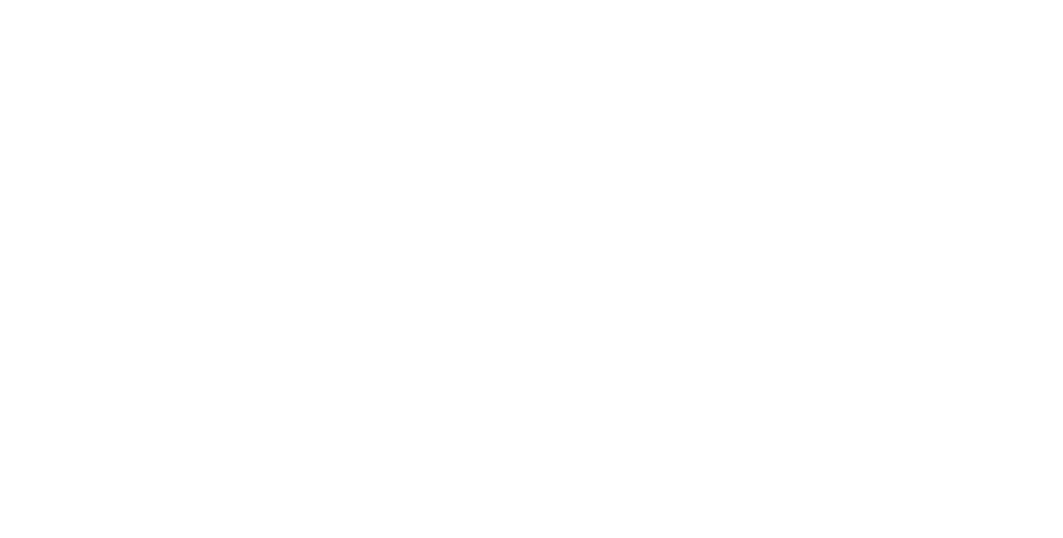
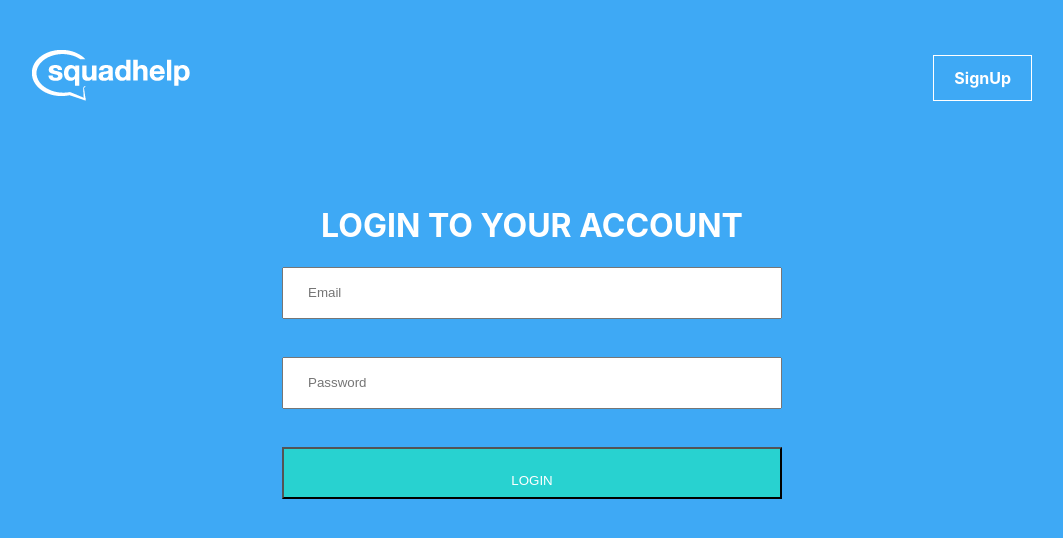
Before and after one commit to RomanSeveryn/form-react, a React (Create React App) app: page / in a window 1280 px wide. Shown: the top 538 px of the page, without its empty margins (108-1171 px from the left). Built offline with nearby package versions, Linux system fonts and the light colour scheme.

Commit message:
Add style for PageSignIn

```diff
--- a/src/App.js
+++ b/src/App.js
@@ -10,7 +10,7 @@
     <BrowserRouter>
       <Switch>
         {/* <Route path='/sign-up' component={} /> */}
-        <Route exact path='/signIn' component={SignInPage} />
+        <Route exact path={['/', '/signIn']} component={SignInPage} />
         <Route path='/signUp' component={SignUpPage} />
       </Switch>
     </BrowserRouter>
--- a/src/components/HeaderSignIn/HeaderSignIn.module.scss
+++ b/src/components/HeaderSignIn/HeaderSignIn.module.scss
@@ -4,8 +4,7 @@
   justify-content: space-between;
   align-items: center;
   max-width: 1200px;
-  height: 130px;
-  background-color: coral;
+  min-width: 1000px;
 }
 
 .linkHeaderSignIn {
@@ -15,3 +14,9 @@
   font-weight: 700;
   text-decoration: none;
 }
+
+
+
+.padding {
+  padding-top: 50px;
+}
--- a/src/components/HeaderSignIn/index.jsx
+++ b/src/components/HeaderSignIn/index.jsx
@@ -6,10 +6,10 @@
 const HeaderSignIn = () => {
   return (
     <div className={styles.containerHeaderSignIn}>
-      <div>
+      <div className={styles.padding}>
         <img src={logo} alt='logo' />
       </div>
-      <div>
+      <div className={styles.padding}>
         <Link to='/signUp' className={styles.linkHeaderSignIn}>
           SignUp
         </Link>
--- a/src/components/HeaderSignUp/HeaderSignUp.module.scss
+++ b/src/components/HeaderSignUp/HeaderSignUp.module.scss
@@ -5,7 +5,6 @@
   align-items: center;
   max-width: 1200px;
   height: 130px;
-  background-color: coral;
 }
 
 .linkHeaderSignUp {
--- a/src/components/forms/Input/Input.module.scss
+++ b/src/components/forms/Input/Input.module.scss
@@ -1,4 +1,5 @@
 .input {
+  position: relative;
   padding: 5px 10px;
   border: 1px solid grey;
 }
@@ -10,3 +11,11 @@
 .errorInput {
   border-color: red;
 }
+
+.errorMessage {
+  border: 2px solid red;
+  padding: 8px 72px;
+  position: absolute;
+  top: 317px;
+  left: 710px;
+}
--- a/src/components/forms/Input/index.jsx
+++ b/src/components/forms/Input/index.jsx
@@ -20,7 +20,7 @@
           );
         }}
       </Field>
-      <ErrorMessage name={name} component='span' />
+      <ErrorMessage name={name} component='span' className={styles.errorMessage} />
     </label>
   );
 };
--- a/src/components/forms/SignInForm/SignInForm.module.scss
+++ b/src/components/forms/SignInForm/SignInForm.module.scss
@@ -3,11 +3,20 @@
   flex-direction: column;
   max-width: 800px;
   .inputStyleSignIn {
-    margin-bottom: 32px;
+    margin-bottom: 38px;
   }
 }
 
 .inputStyleSignIn {
   width: 500px;
   height: 50px;
+  padding: 24px;
 }
+
+.fieldLoginStyleSignIn {
+  width: 500px;
+  height: 50px;
+  padding: 24px;
+  background-color: #28d2d0;
+  color: white;
+}
--- a/src/components/forms/SignInForm/index.jsx
+++ b/src/components/forms/SignInForm/index.jsx
@@ -31,9 +31,9 @@
               placeholder='Password'
             />
             <Field
-              className={styles.inputStyleSignIn}
+              className={styles.fieldLoginStyleSignIn}
               type='submit'
-              value='Submit'
+              value='LOGIN'
             />
           </Form>
         );
--- a/src/index.css
+++ b/src/index.css
@@ -5,6 +5,7 @@
     sans-serif;
   -webkit-font-smoothing: antialiased;
   -moz-osx-font-smoothing: grayscale;
+  background-color: #3EA9F5;
 }
 
 code {
--- a/src/pages/SignIn/SignIn.module.scss
+++ b/src/pages/SignIn/SignIn.module.scss
@@ -2,4 +2,11 @@
   display: flex;
   flex-direction: column;
   justify-content: center;
+  align-items: center;
 }
+
+.headingSignInPage {
+  padding-top: 80px;
+  color: white;
+  text-transform: uppercase;
+}
--- a/src/pages/SignIn/index.jsx
+++ b/src/pages/SignIn/index.jsx
@@ -10,7 +10,7 @@
     <div className={styles.containerPageSignIn}>
       <HeaderSignIn />
 
-      <h1>LOGIN to your account</h1>
+      <h1 className={styles.headingSignInPage}>LOGIN to your account</h1>
 
       <SignInForm onSubmit={onSubmit} />
     </div>
```
